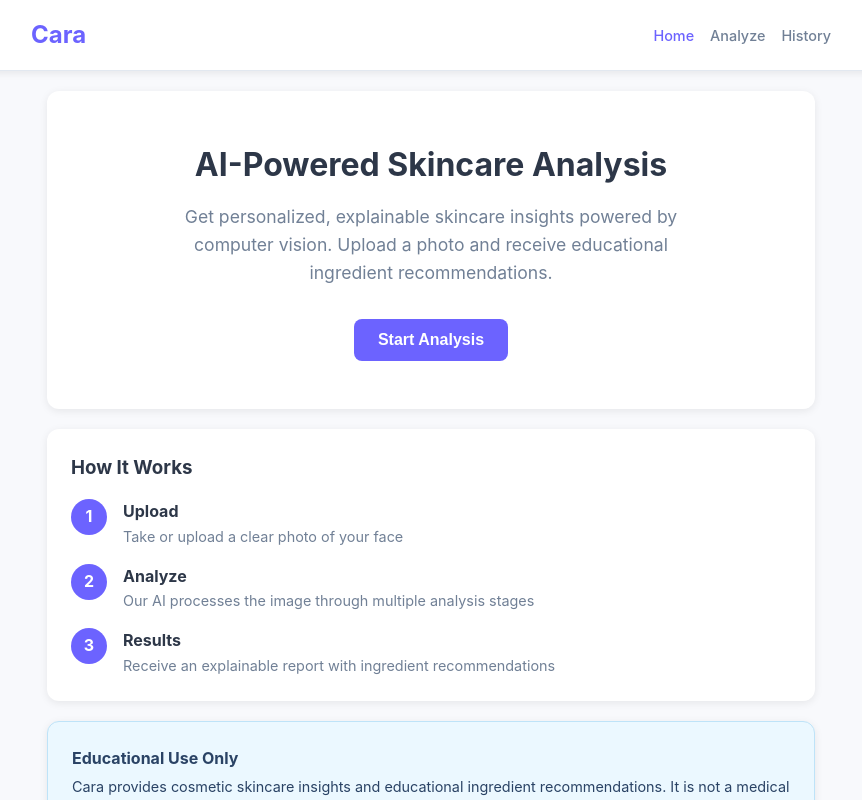
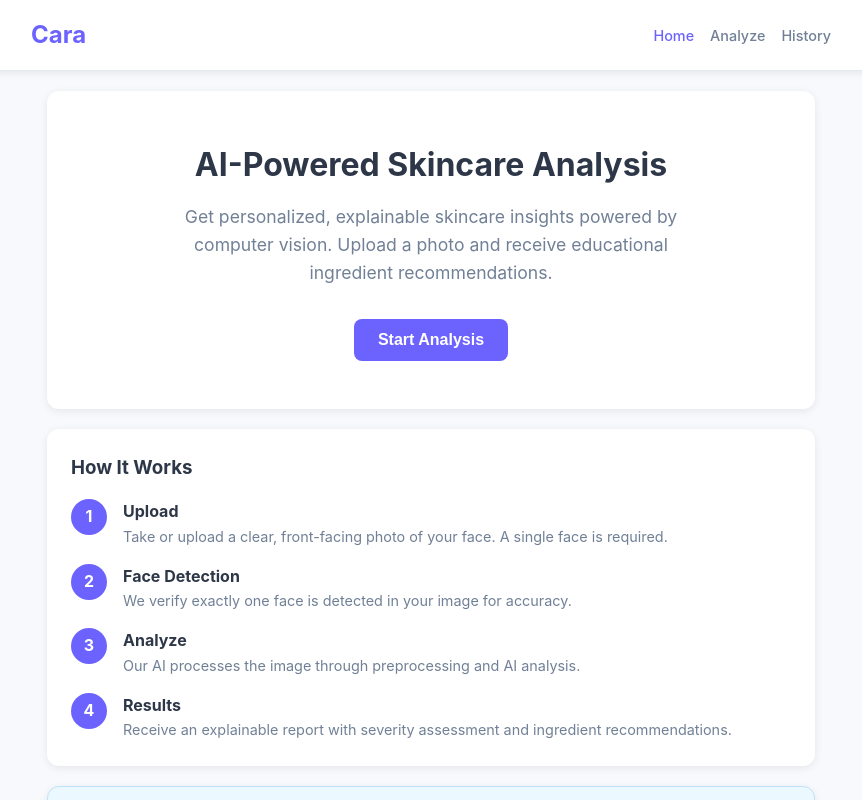
Before and after one commit to Metelit5a/Cara, a React (Create React App) app in the folder frontend/: page / in a window 1280 px wide. Shown: the top 800 px of the page, without its empty margins (209-1071 px from the left). Built offline with nearby package versions, Linux system fonts and the light colour scheme.

Commit message:
update HomePage.js to face lock

```diff
--- a/frontend/src/pages/HomePage.js
+++ b/frontend/src/pages/HomePage.js
@@ -23,9 +23,10 @@ function HomePage() {
         <h3 style={{ marginBottom: '16px' }}>How It Works</h3>
         <div style={{ display: 'grid', gap: '16px' }}>
           {[
-            { step: '1', title: 'Upload', desc: 'Take or upload a clear photo of your face' },
-            { step: '2', title: 'Analyze', desc: 'Our AI processes the image through multiple analysis stages' },
-            { step: '3', title: 'Results', desc: 'Receive an explainable report with ingredient recommendations' },
+            { step: '1', title: 'Upload', desc: 'Take or upload a clear, front-facing photo of your face. A single face is required.' },
+            { step: '2', title: 'Face Detection', desc: 'We verify exactly one face is detected in your image for accuracy.' },
+            { step: '3', title: 'Analyze', desc: 'Our AI processes the image through preprocessing and AI analysis.' },
+            { step: '4', title: 'Results', desc: 'Receive an explainable report with severity assessment and ingredient recommendations.' },
           ].map((item) => (
             <div key={item.step} style={{ display: 'flex', gap: '16px', alignItems: 'flex-start' }}>
               <div style={{
```
